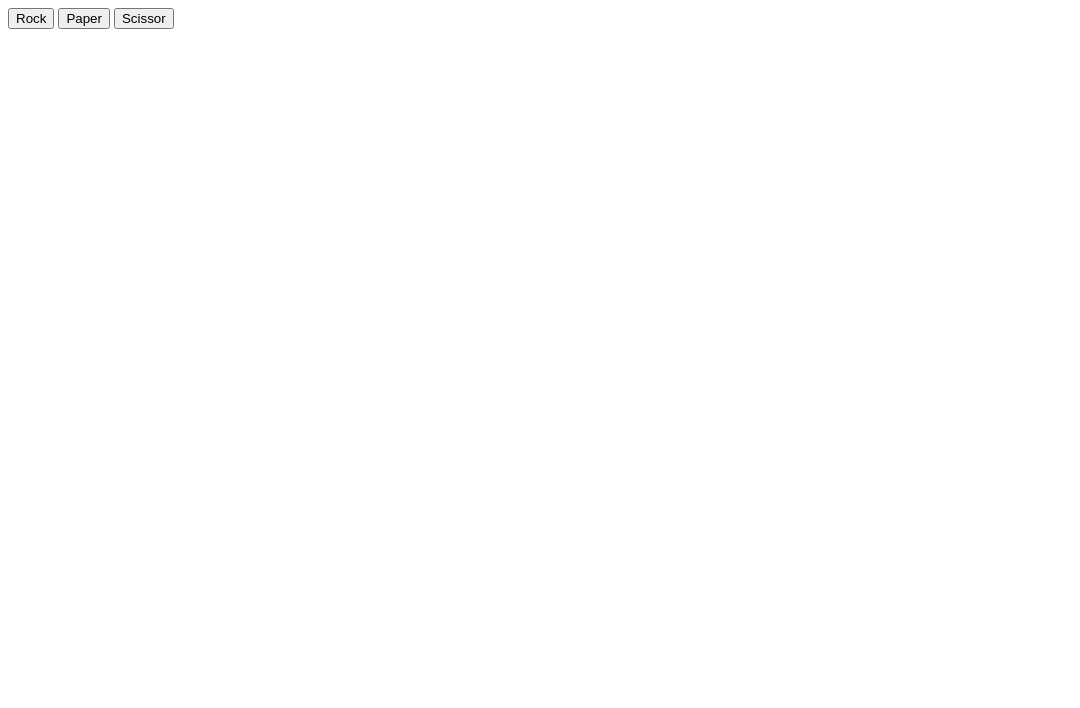
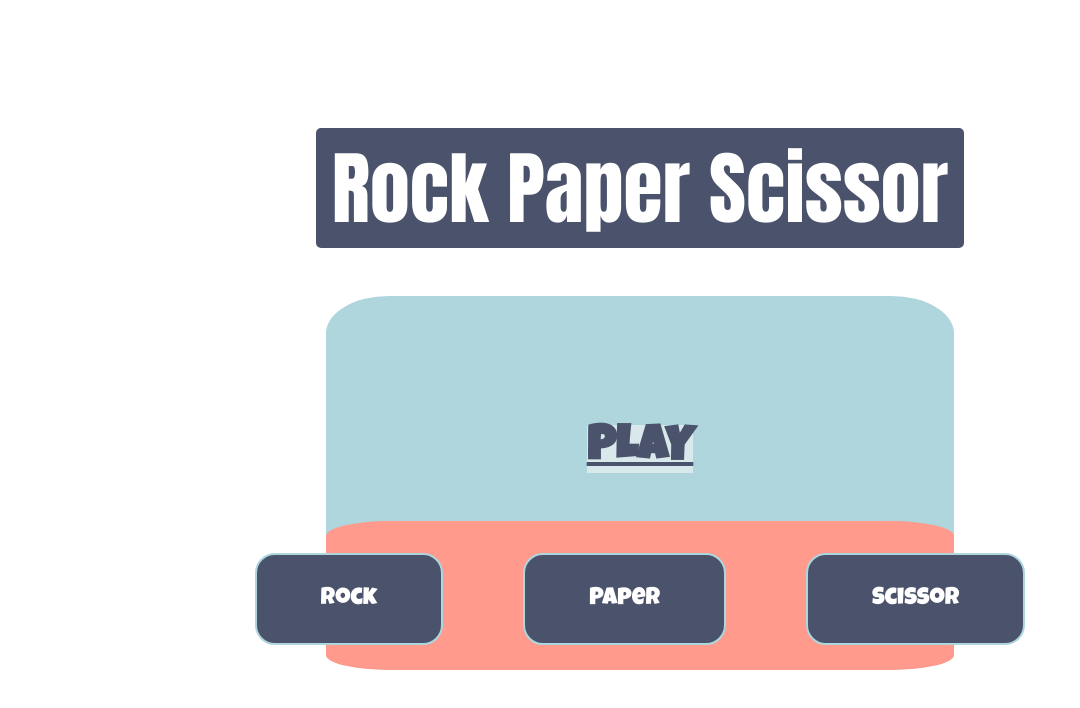
Before and after one commit to kusum-chowdhury/Project_rock-paper-scissor, a plain HTML site: page index.html in a window 1280 px wide. Shown: the whole page, without its empty margins (0-1080 px from the left). Drawn offline with Linux system fonts and the light colour scheme.

Commit message:
added styles and changed ui

```diff
--- a/index.html
+++ b/index.html
@@ -4,15 +4,30 @@
     <meta charset="UTF-8">
     <meta http-equiv="X-UA-Compatible" content="IE=edge">
     <meta name="viewport" content="width=device-width, initial-scale=1.0">
-    <title>Document</title>
+    <link rel="stylesheet" href="styles.css">
+    <link rel="preconnect" href="https://fonts.googleapis.com">
+    <link rel="preconnect" href="https://fonts.gstatic.com" crossorigin>
+    <link href="https://fonts.googleapis.com/css2?family=Luckiest+Guy&display=swap" rel="stylesheet">
+    <title>Rock Paper Scissor</title>
+    <div class="wrapper">
+        <h1>Rock Paper Scissor</h1>
+        <div class="wrapper2">
+            <div class="div-score">
+        <div class="score-text"></div>
+        <div class="won"></div>
+        <h2>PLAY</h2>
+    </div>
     <div class="buttons">
     <button class="btn" value="rock">Rock</button>
     <button class="btn" value="paper">Paper</button>
     <button class="btn" value="scissor">Scissor</button>
-    <div class="score-text"></div>
-    <div class="won"></div>
-    <script src="script.js"></script>
 </div>
+</div>
+
+
+
+</div>
+<script src="script.js"></script>
 </head>
 <body>
 
--- a/script.js
+++ b/script.js
@@ -6,6 +6,7 @@ let computerSelection = getComputerChoice();
 let score = 0;
 let text = document.querySelector('.score-text');
 let whoWon = document.querySelector('.won');
+let h2 = document.querySelector('h2');
 
 // get random choices for computer player
 function getComputerChoice() {
@@ -75,7 +76,9 @@ function getComputerChoice() {
 // if score reaches 5 check who wins
 
 function game() {
+    text.textContent = '';
     whoWon.textContent = '';
+
     playRound(playerSelection, computerSelection);
     if (score === 5) {
         if ( yourScore < computerScore) {
@@ -89,14 +92,18 @@ function game() {
         score = 0;
         yourScore = 0;
         computerScore = 0;
+
     }
+
        return;
     }
 
 
  // run game function upon clicking on the buttons
 document.addEventListener('click', function(e) {
+    h2.textContent = '';
    playerSelection = (e.target.value);
    computerSelection = getComputerChoice();
     game();
+
  });
--- /dev/null
+++ b/styles.css
@@ -0,0 +1,97 @@
+* {
+    box-sizing: border-box;
+    margin: 0;
+    padding: 0;
+    font-size: 16px;
+
+}
+
+body {
+    background-color: white;
+    margin: 0;
+    padding: 0;
+
+
+
+}
+h1 {
+    font-size: 5rem;
+    font-family: Impact, Haettenschweiler, 'Arial Narrow Bold', sans-serif;
+    background-color: #4a536b;
+    display: inline;
+    color: white;
+    border-radius: 5px;
+    padding: 0 1rem;
+}
+.wrapper {
+    background-color: white;
+    width: 70%;
+    height: 30rem;
+    margin: 4rem auto;
+    padding: 4rem 0 0 0;
+    text-align: center;
+
+}
+.div-score {
+    height: 60%;
+    display: flex;
+    justify-content: flex-end;
+    align-items: center;
+    flex-direction: column;
+    color: #4a536b;
+    gap: 1rem;
+    font-family: 'Luckiest Guy', cursive, sans-serif, Arial;
+    margin-top: 3rem;
+
+}
+.score-text {
+    font-size: 2rem;
+    margin-bottom: 2rem;
+}
+.won {
+    font-size: 2.5rem;
+
+}
+h2 {
+    text-decoration: underline;
+    font-size: 3rem;
+    margin-bottom: 3rem;
+}
+.score-text, h2, .won {
+    background-color: #d9e8eb;
+}
+
+.buttons {
+    display: flex;
+    justify-content: center;
+    gap: 5rem;
+    background-color: #ff9a8d;
+    height: 40%;
+    align-items: flex-start;
+    border-radius: 10%;
+    padding-top: 2rem;
+
+}
+.wrapper2 {
+    background-color: #aed6dc;
+    width: 70%;
+    height: 90%;
+    margin: 0 auto;
+    border-radius: 10%;
+
+}
+.btn {
+    background-color: #4a536b;
+    border: 2px solid #aed6dc;
+    color: white;
+    border-radius: 20px;
+    padding: 2rem 4rem;
+    font-family: 'Luckiest Guy', cursive, sans-serif, Arial;
+    font-size: 1.5rem;
+}
+.btn:hover {
+   background-color: #576280;
+}
+.btn:active {
+    background-color: #4a536b;
+}
```
Also changed, not shown: 1 other file.
